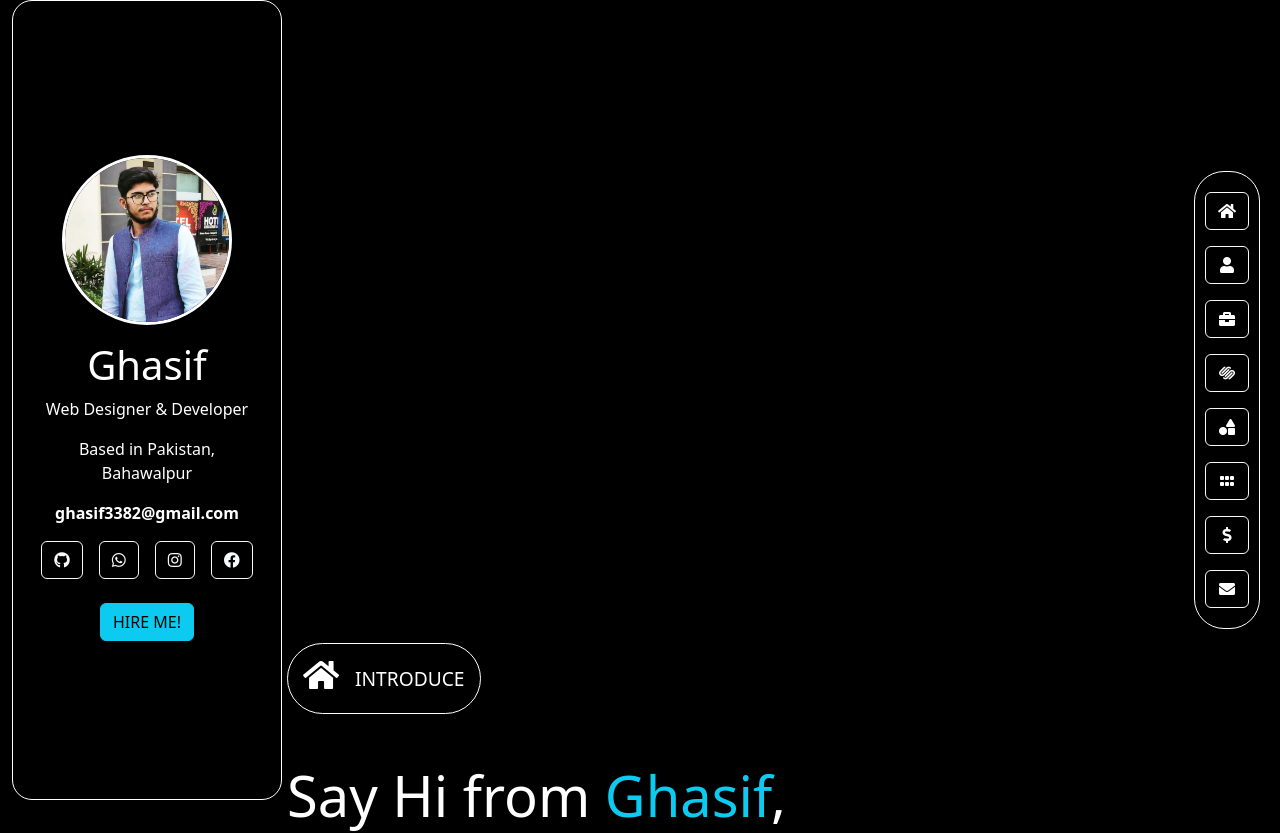
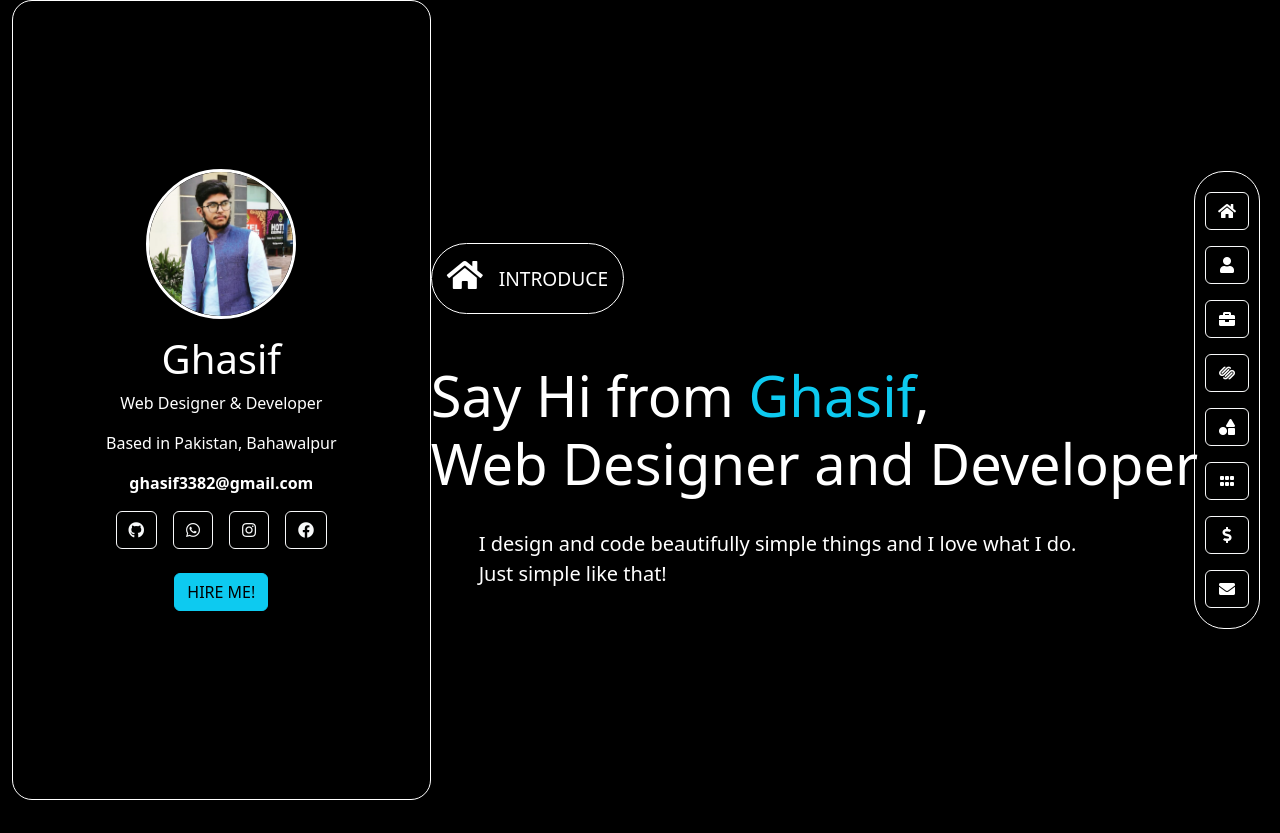
Before and after one commit to GhasifBajwa/Portfolio-In-React, a React (Vite) app: page / in a window 1280 px wide. Shown: the top 833 px of the page. Built offline with nearby package versions, Linux system fonts and the light colour scheme.

Commit message:
againn changes in css

```diff
--- a/src/index.css
+++ b/src/index.css
@@ -565,7 +565,7 @@ li {
   }
 }
 
-@media screen and (min-width: 768px) {
+@media screen and (width: 768px) {
 
   .img-fluid {
     width: 170px;
@@ -584,7 +584,7 @@ li {
   }
 
   .centersection {
-    margin-top: 800px;
+    margin-top: 700px;
     margin-left: -630px !important;
     padding: 0% !important;
   }
@@ -632,7 +632,7 @@ li {
   }
 
   .pricing {
-    margin-top: 1950px;
+    margin-top: 1500px;
     margin-left: -230px !important;
     padding: 0% !important;
   }
@@ -642,7 +642,7 @@ li {
   }
 
   .contact {
-    margin-top: 2225px;
+    margin-top: 1750px;
     margin-left: -230px !important;
     padding: 0% !important;
   }
@@ -652,7 +652,7 @@ li {
   }
 }
 
-@media screen and (min-width: 1024px) {
+@media screen and (width: 1024px) {
 
   .img-fluid {
     width: 170px;
@@ -741,7 +741,7 @@ li {
     width: 250px;
   }
 }
-@media screen and (min-width: 1440px) {
+@media screen and (width: 1440px) {
 
   .img-fluid {
     width: 170px;
```
